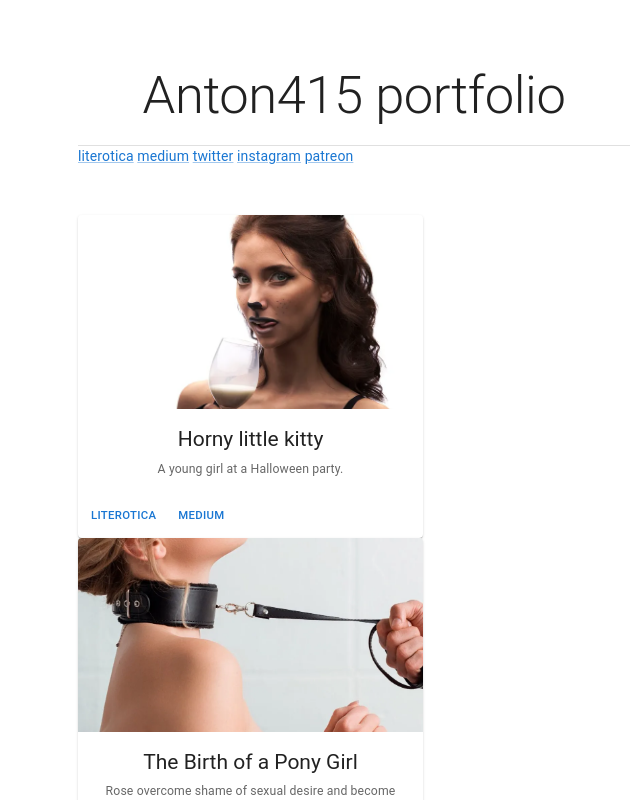
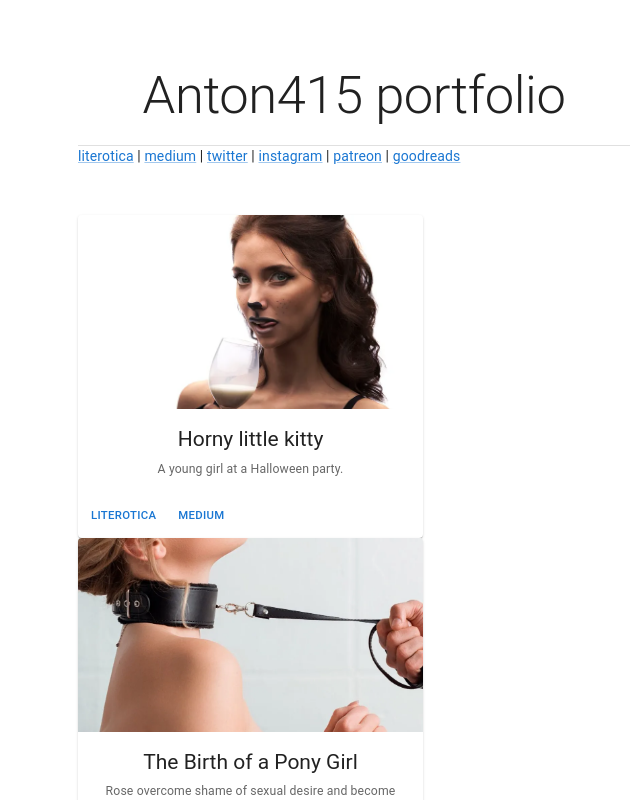
Before and after one commit to anton415/anton415.com, a React (Create React App) app: page / in a window 1280 px wide. Shown: the top 800 px of the page, without its empty margins (286-926 px from the left). Built offline with nearby package versions, Linux system fonts and the light colour scheme.

Commit message:
New link to goodreads.

```diff
--- a/src/App.js
+++ b/src/App.js
@@ -61,14 +61,16 @@ export default function App() {
             </Typography>
             <Divider />
               <Link href="https://www.literotica.com/stories/memberpage.php?uid=6695609&page=submissions">literotica</Link>
-              {' '}
+              {' | '}
               <Link href="https://medium.com/@anton415">medium</Link>
-              {' '}
+              {' | '}
               <Link href="https://twitter.com/anton415226">twitter</Link>
-              {' '}
+              {' | '}
               <Link href="https://www.instagram.com/anton415226/">instagram</Link>
-              {' '}
+              {' | '}
               <Link href="https://www.patreon.com/Anton415226">patreon</Link>
+              {' | '}
+              <Link href="https://www.goodreads.com/anton415">goodreads</Link>
           </Container>
         </Box>
         {/* End main unit */}
```
